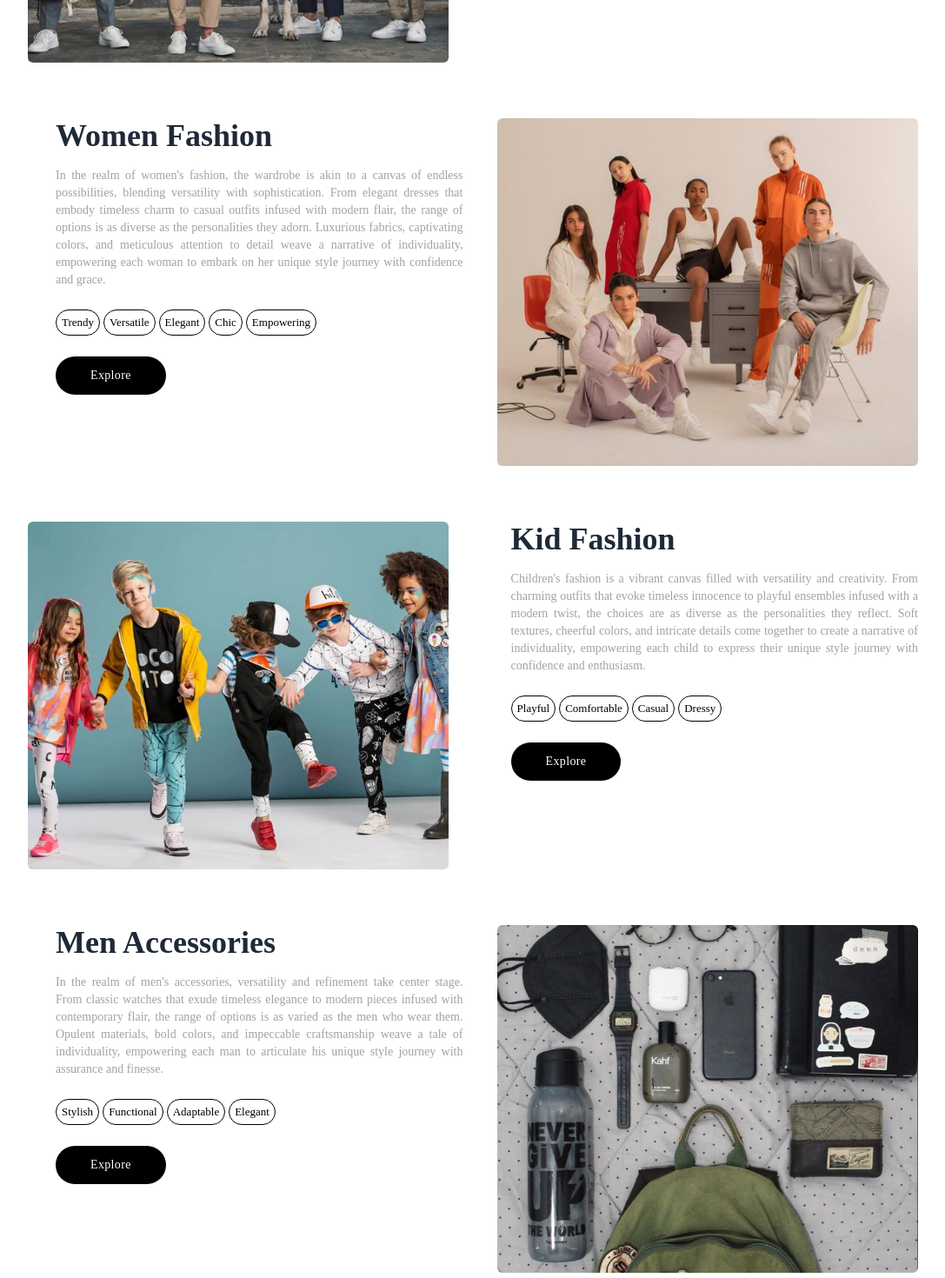
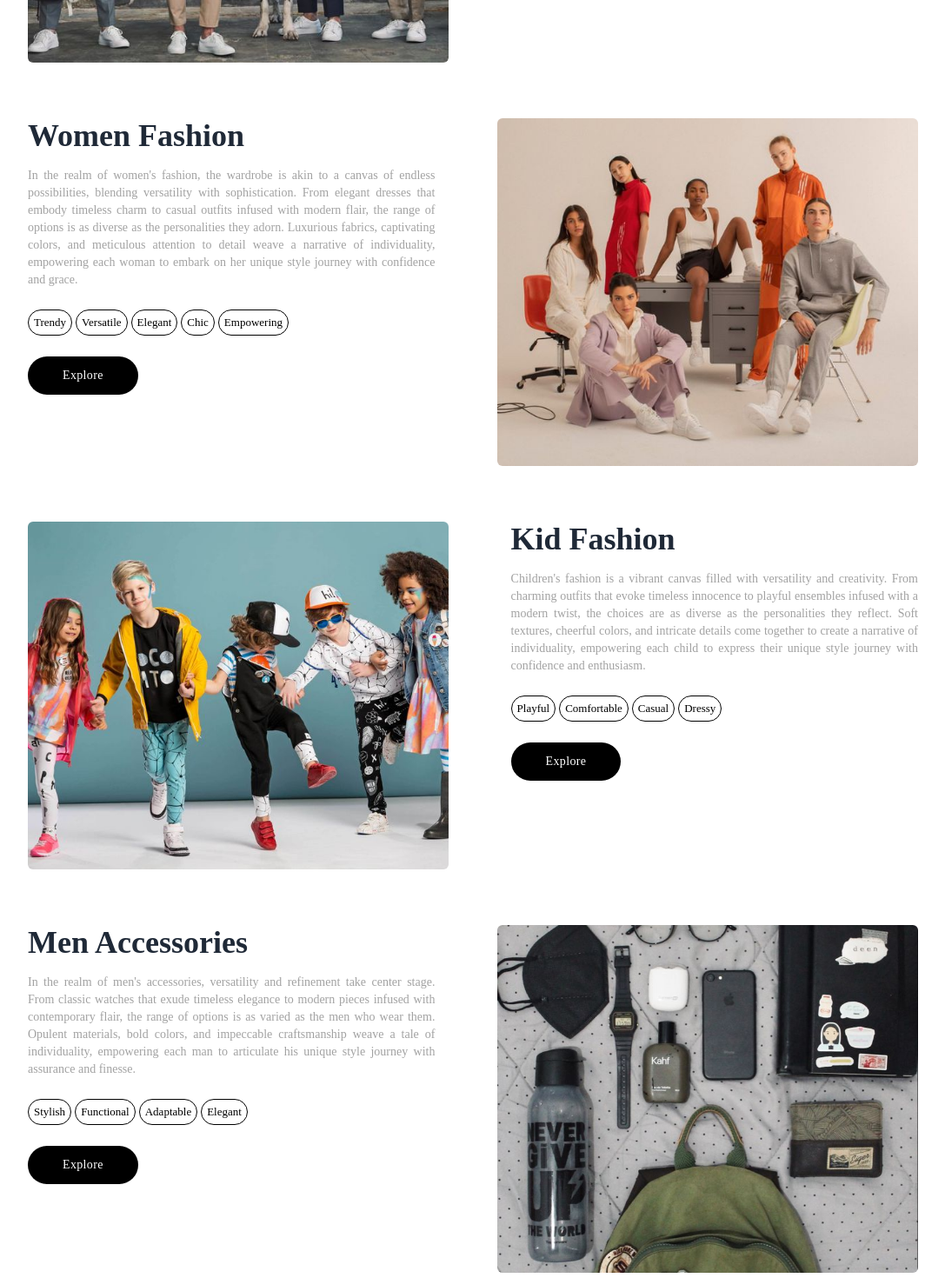
Before and after one commit to SahilM2063/Fasco-E-Commerce-Frontend, a React (Vite) app: page /collection in a window 1280 px wide. Shown: the part 440-1910 px from the top of the page at 87% size, without its empty margins (96-1183 px from the left). Built offline with nearby package versions, Linux system fonts and the light colour scheme.

Commit message:
Little Changes in Padding

```diff
--- a/src/components/Users/Collection.jsx
+++ b/src/components/Users/Collection.jsx
@@ -51,7 +51,7 @@ const Collection = () => {
           </div>
         </div>
         <div className="row w-full flex sm:flex-col-reverse justify-between items-start gap-10 md:gap-0 sm:gap-6 h-[400px] sm:h-auto md:h-[300px] mb-16 md:mb-12 sm:mb-8">
-          <div className="content flex flex-col items-start justify-start gap-2 pl-8 sm:pl-0 w-full md:w-[90%] h-full">
+          <div className="content flex flex-col items-start justify-start gap-2 pr-8 sm:pr-0 w-full md:w-[90%] h-full">
             <div className="text-container w-full">
               <h1 className="font-[Poppins] font-semibold text-4xl md:text-lg sm:text-xl">
                 Women Fashion
@@ -133,7 +133,7 @@ const Collection = () => {
           </div>
         </div>
         <div className="row w-full flex sm:flex-col-reverse justify-between items-start gap-10 md:gap-0 sm:gap-6 h-[400px] sm:h-auto md:h-[300px] mb-16 md:mb-12 sm:mb-8">
-          <div className="content flex flex-col items-start justify-start gap-2 pl-8 sm:pl-0 w-full md:w-[90%] h-full">
+          <div className="content flex flex-col items-start justify-start gap-2 pr-8 sm:pr-0 w-full md:w-[90%] h-full">
             <div className="text-container w-full">
               <h1 className="font-[Poppins] font-semibold text-4xl md:text-lg sm:text-xl">
                 Men Accessories
```
